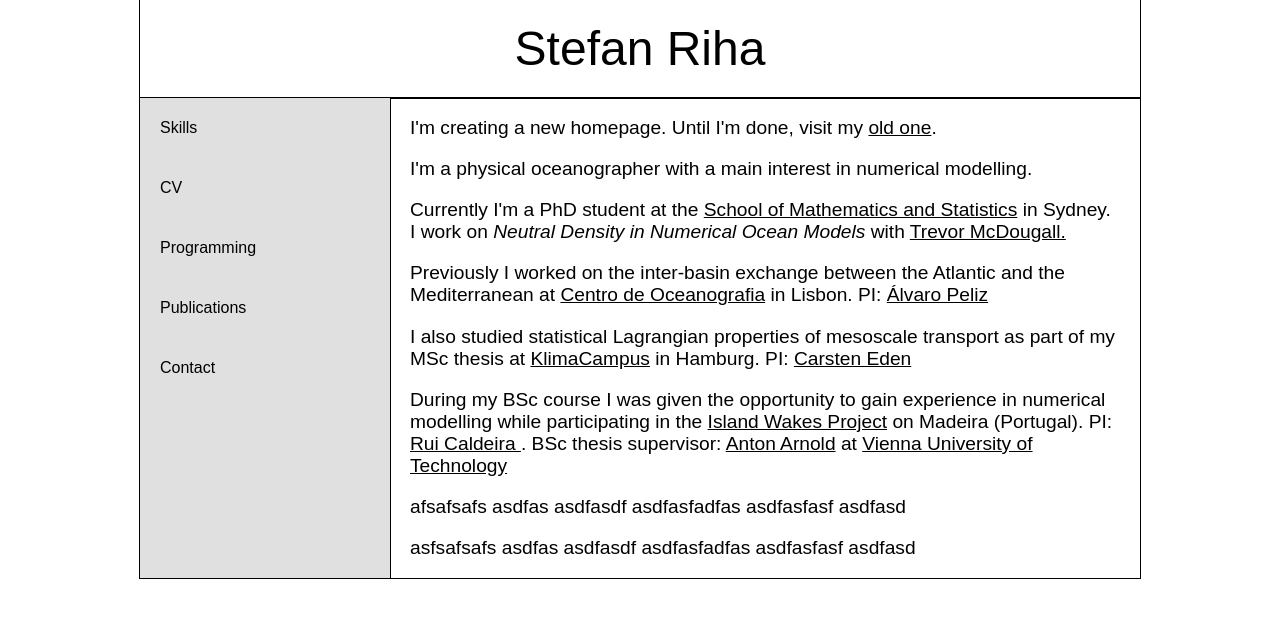
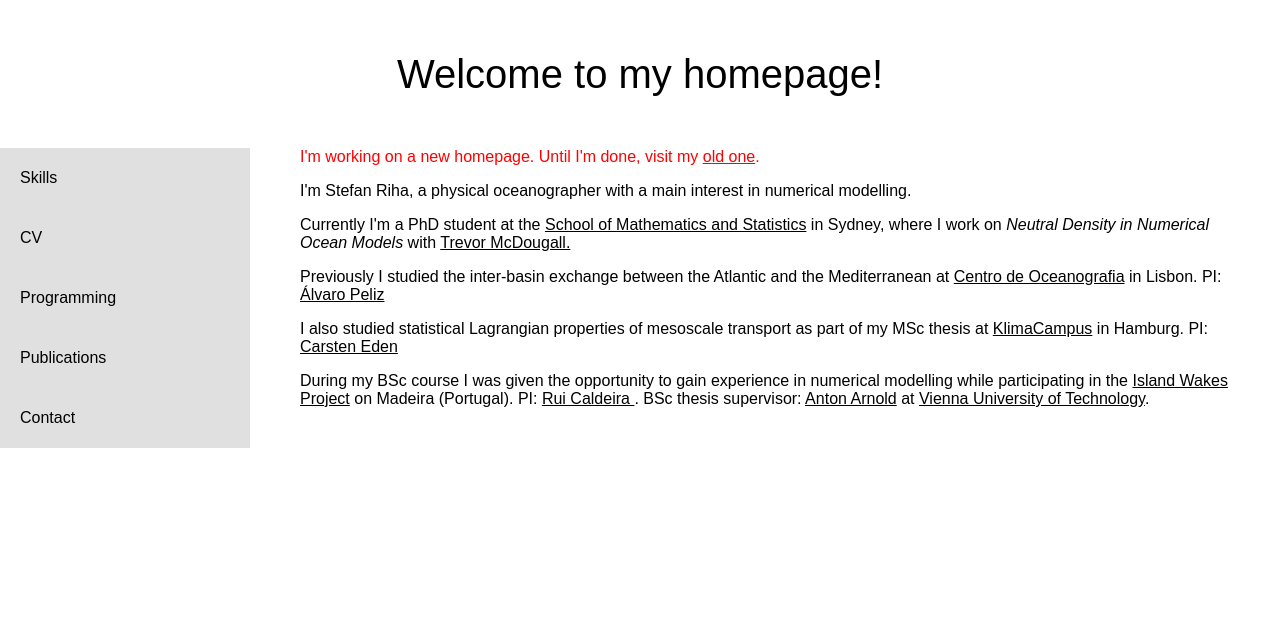
Before and after one commit to poidl/mypage_node, a website: page index.html in a window 1280 px wide. Drawn offline with Linux system fonts and the light colour scheme.

Commit message:
rearrange navdrawer, title and mainwindow

```diff
--- a/index.html
+++ b/index.html
@@ -4,7 +4,7 @@
 <link rel="stylesheet" type="text/css" href="mystyle.css">
 </head>
   <body>
-    <header class="app-bar" style="outline-style: solid; outline-width: 1px;">
+    <header class="app-bar">
       <span class="bartitle"> Stefan Riha </span>
 
         <button class="menu">
@@ -12,15 +12,15 @@
         </button>
       </div>
     </header>
-
-    <div class="title" style="outline-style: solid; outline-width: 1px;">
+ <!-- style="outline-style: solid; outline-width: 1px;" -->
+    <div class="title">
       <h1>
-        Stefan Riha
+        Welcome to my homepage!
         <!-- <img src="pics/foto.jpg" alt="myfoto" style="float:right;width:500px;height:80px;vertical-align:middle;"> -->
       </h1>
     </div>
-    <div class="container" role="main" style="outline-style: solid; outline-width: 1px;" >
-        <nav class="navdrawer" id="leftDrawer" style="outline-style: solid; outline-width: 1px;">
+    <div class="container" role="main">
+        <nav class="navdrawer" id="leftDrawer">
           <ul>
             <li><a href="#">Skills</a></li>
             <li><a href="#">CV</a></li>
@@ -29,8 +29,8 @@
             <li><a href="#">Contact</a></li>
             <!-- <li><a href="#">Item 5</a></li> -->
             <!-- <li><a href="#">Item 6</a></li>
-            <li><a href="#">Item 7</a></li>
-            <li><a href="#">Item 8</a></li>
+            <!-- <li><a href="#">Item 7</a></li> -->
+            <!-- <li><a href="#">Item 8</a></li>
             <li><a href="#">Item 9</a></li>
             <li><a href="#">Item 10</a></li>
             <li><a href="#">Item 11</a></li>
@@ -41,20 +41,18 @@
           </ul>
         </nav>
         <div class="mainwindow" id="mainPanel">
-          <p>I'm creating a new homepage. Until I'm done, visit my <a href="http://www.hoitaus.com/drupal">old one</a>. </p>
+          <p style="color: red;">I'm working on a new homepage. Until I'm done, visit my <a style="color: red"; href="http://www.hoitaus.com/drupal">old one</a>. </p>
 
-          <p>I'm a physical oceanographer with a main interest in numerical modelling.</p>
+          <p> I'm Stefan Riha, a physical oceanographer with a main interest in numerical modelling.</p>
 
-          <p>Currently I'm a PhD student at the <a href="http://www.maths.unsw.edu.au/">School of Mathematics and Statistics</a> in Sydney. I work on <i>Neutral Density in Numerical Ocean Models</i> with  <a href="https://research.unsw.edu.au/people/professor-trevor-john-mcdougall">Trevor McDougall.</a></p>
+          <p>Currently I'm a PhD student at the <a href="http://www.maths.unsw.edu.au/">School of Mathematics and Statistics</a> in Sydney, where I work on <i>Neutral Density in Numerical Ocean Models</i> with  <a href="https://research.unsw.edu.au/people/professor-trevor-john-mcdougall">Trevor McDougall.</a></p>
 
-          <p>Previously I worked on the inter-basin exchange between the Atlantic and the Mediterranean at <a href="http://co.fc.ul.pt">Centro de Oceanografia</a> in Lisbon. PI: <a href="http://idl.ul.pt/node/490?destination=node/490">Álvaro Peliz</a></p>
+          <p>Previously I studied the inter-basin exchange between the Atlantic and the Mediterranean at <a href="http://co.fc.ul.pt">Centro de Oceanografia</a> in Lisbon. PI: <a href="http://idl.ul.pt/node/490?destination=node/490">Álvaro Peliz</a></p>
 
           <p>I also studied statistical Lagrangian properties of mesoscale transport as part of my MSc thesis at <a href="http://www.klimacampus.de/">KlimaCampus</a> in Hamburg. PI: <a href="https://www.ifm.uni-hamburg.de/en/institute/staff/eden.html">Carsten Eden</a></p>
 
-          <p>During my BSc course I was given the opportunity to gain experience in numerical modelling while participating in the <a href="http://wakes.uma.pt/index.php"> Island Wakes Project</a> on Madeira (Portugal). PI:  <a href="http://wakes.uma.pt/people.php">Rui Caldeira </a>. BSc thesis supervisor: <a href="http://www.math.tuwien.ac.at/~arnold/">Anton Arnold</a> at <a href="http://www.tuwien.ac.at/en/">Vienna University of Technology</a></p>
+          <p>During my BSc course I was given the opportunity to gain experience in numerical modelling while participating in the <a href="http://wakes.uma.pt/index.php"> Island Wakes Project</a> on Madeira (Portugal). PI:  <a href="http://home.ciimarmadeira.org/index.php?page=ruicaldeira">Rui Caldeira </a>. BSc thesis supervisor: <a href="http://www.math.tuwien.ac.at/~arnold/">Anton Arnold</a> at <a href="http://www.tuwien.ac.at/en/">Vienna University of Technology</a>.</p>
 
-          <p>afsafsafs asdfas asdfasdf asdfasfadfas asdfasfasf asdfasd</p>
-          <p>asfsafsafs asdfas asdfasdf asdfasfadfas asdfasfasf asdfasd</p>
         </div>
     </div>
   <!-- <h1>
--- a/mystyle.css
+++ b/mystyle.css
@@ -4,7 +4,7 @@
 
 body {
   font-size: 100%;
-  max-width: 1000px;
+  max-width: 1300px;
   /*height: 100%;*/
   margin: auto; /*Use margin: auto;, to horizontally center an element within its container.*/
 }
@@ -50,6 +50,7 @@ body {
   }
 
   .title {
+    /*background-color: blue;*/
     padding-top: 20px;
     padding-bottom: 20px;
     display: none;
@@ -66,21 +67,24 @@ body {
       position: fixed;
       top: 70px;/*must be equal to app-bar height PLUS padding!*/
       left: 0;
-      min-width: 250px;
-      max-width: 250px;
+      /*min-width: 250px;*/
+      /*max-width: 250px;*/
+      width: 100%;
       max-height: 75vh;
+      display: none;
       /*height: 100%;*/
       /*backface-visibility: hidden;*/
       /*transition: transform 0.4s ease-out;*/
       z-index: 1;
       background-color: #E0E0E0;
       /*transition: transform 0.4s ease-out;*/
-      transform: translate(-250px,0);
+      /*transform: translate(-250px,0);*/
       overflow-y: auto;/*For long link lists. If overflow is clipped, a scroll-bar should be added to see the rest of the content*/
     }
 
     .navdrawer.open {
-      transform: translate(0px,0);
+      /*transform: translate(0px,0);*/
+      display: block;
     }
 
     .navdrawer ul {
@@ -101,18 +105,23 @@ body {
     }
 
     h1 {
-      font-size: 3em; /* 48px/16=3 */
-      font-weight: 200;
+      font-size: 2.5em; /* 48px/16=3 */
+      font-weight: 100;
       /* 1=1em is equal to the current font size*/
       line-height: 1.2;
       /*max-width: 52em; */
       text-align: center;
-      margin: 0;
+      margin: 30;
     }
 
     .mainwindow {
       font-size: 1.2em;
-      padding: 0 20px;
+      /*padding: 0 50px;*/
+      margin: 0  50px;
+    }
+
+    .mainwindow p:first-child {
+      margin-top: 0; /* vertically align first line with upper edge of navdrawer box */
     }
 
     .mainwindow a {
@@ -140,8 +149,15 @@ body {
       position: relative;
       top: 0;
       /* transition: none 0s ease-out; */
-      transform: translate(0,0);
+      /*transform: translate(0,0);*/
+      display: block;
+      min-width: 250px;
+      max-width: 250px;
       max-height: none;
+    }
+
+    .mainwindow {
+      font-size: 1em;
     }
 
     .title {
```
